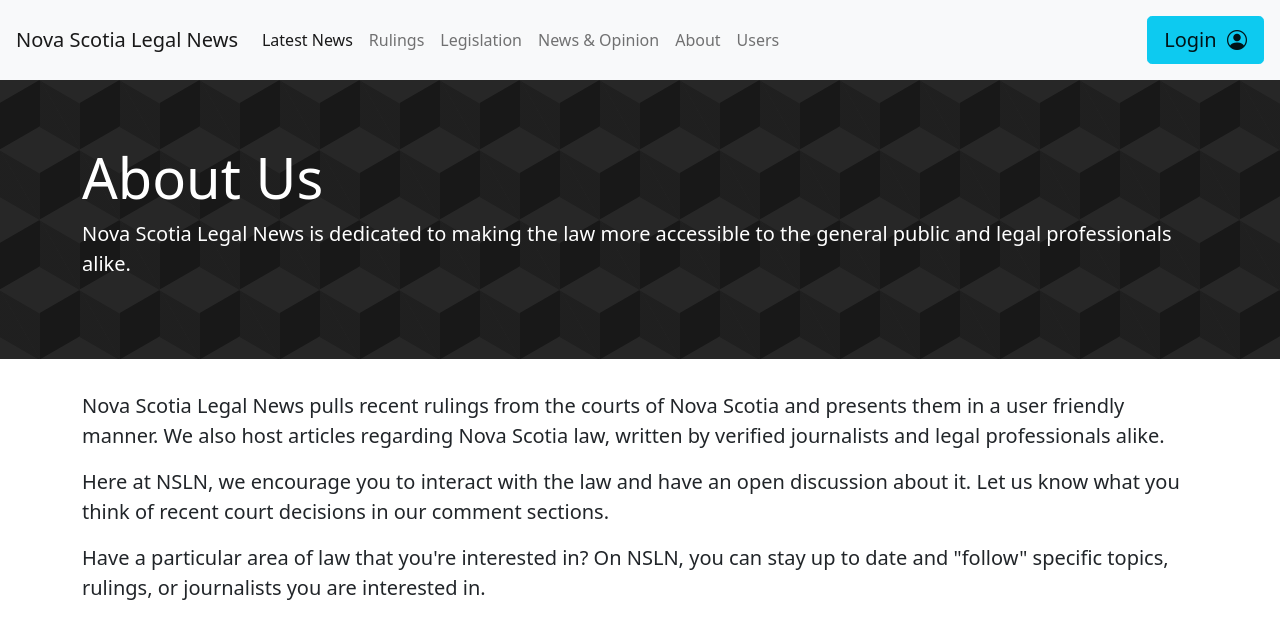
After one commit to LiamOsler/NewsWebsite, a PHP site: page /about.php in a window 1280 px wide. The commit adds this page. Shown: the top 639 px of the page. Run offline with PHP 8.4, Linux system fonts and the light colour scheme; some libraries are stand-ins or nearby versions.

Commit message:
Moved about.php into website fodler

```diff
--- /dev/null
+++ b/website/about.php
@@ -0,0 +1,31 @@
+<!--Edited by Adam Melvin - B00597004-->
+<?php include "inc/header.php";
+?>
+
+<main>
+    <div class="jumbotron jumbotron-fluid">
+        <div class="container">
+            <h1 class="display-4">About Us</h1>
+            <p class="lead">
+                Nova Scotia Legal News is dedicated to making the law more accessible to the general public
+                and legal professionals alike.
+            </p>
+        </div>
+
+    </div>
+    <div class="container">
+        <p class="lead">
+            Nova Scotia Legal News pulls recent rulings from the courts of Nova Scotia and presents them in a user
+            friendly manner. We also host articles regarding Nova Scotia law, written by verified journalists
+            and legal professionals alike.
+        </p>
+        <p class="lead">
+            Here at NSLN, we encourage you to interact with the law and have an open discussion about it.
+            Let us know what you think of recent court decisions in our comment sections.
+        </p>
+        <p class="lead">
+            Have a particular area of law that you're interested in? On NSLN, you can stay up to date and
+            "follow" specific topics, rulings, or journalists you are interested in.
+        </p>
+    </div>
+</main>
--- a/website/inc/header.php
+++ b/website/inc/header.php
@@ -46,7 +46,7 @@
         <a class="nav-item nav-link" href="index.php?show=news-opinion">News & Opinion</a>
       </li>
       <li class="nav-item">
-        <a class="nav-item nav-link" href="index.php?show=about">About</a>
+        <a class="nav-item nav-link" href="about.php">About</a>
       </li>
       <li class="nav-item">
         <a class="nav-item nav-link" href="users.php">Users</a>
```
